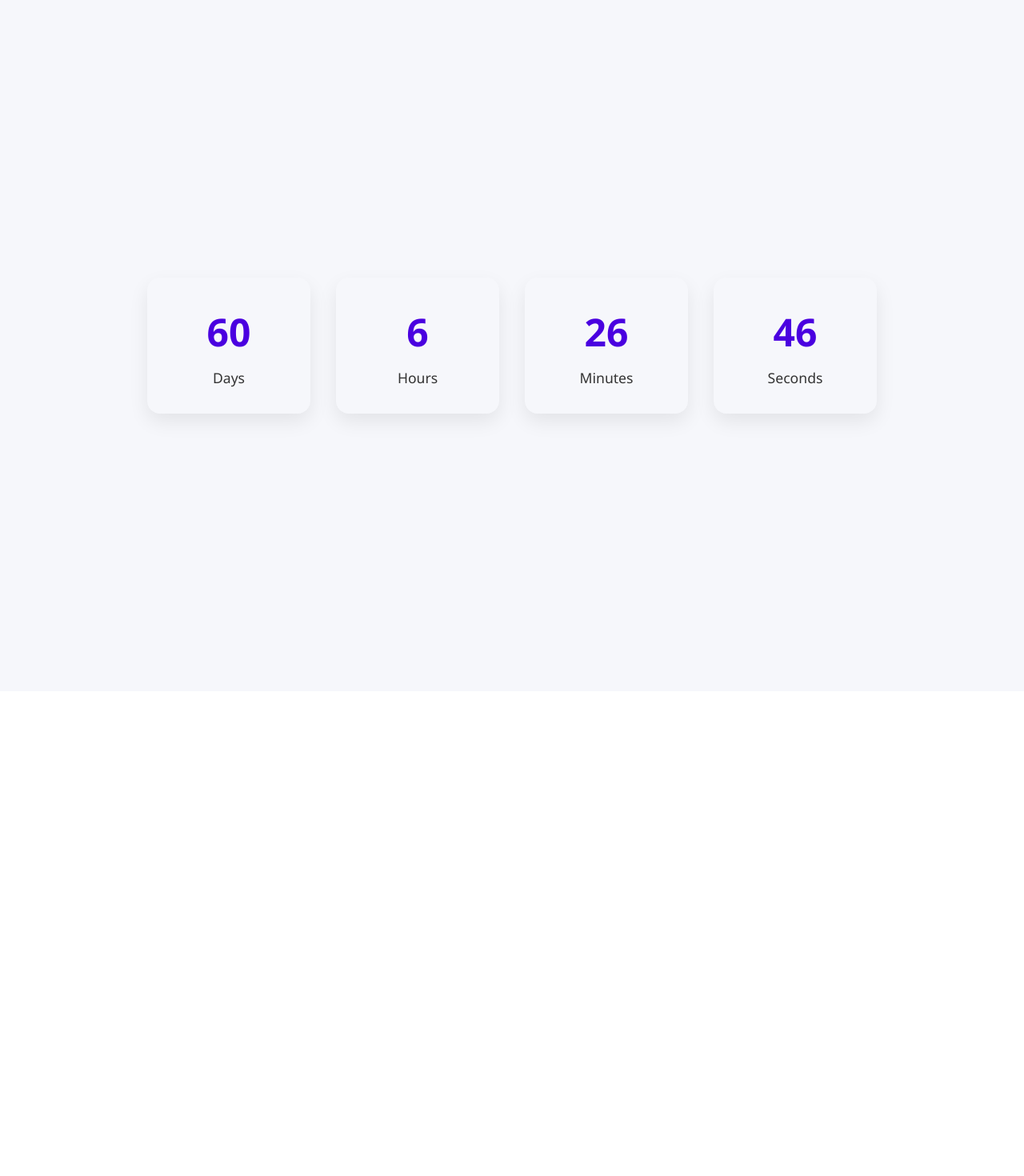
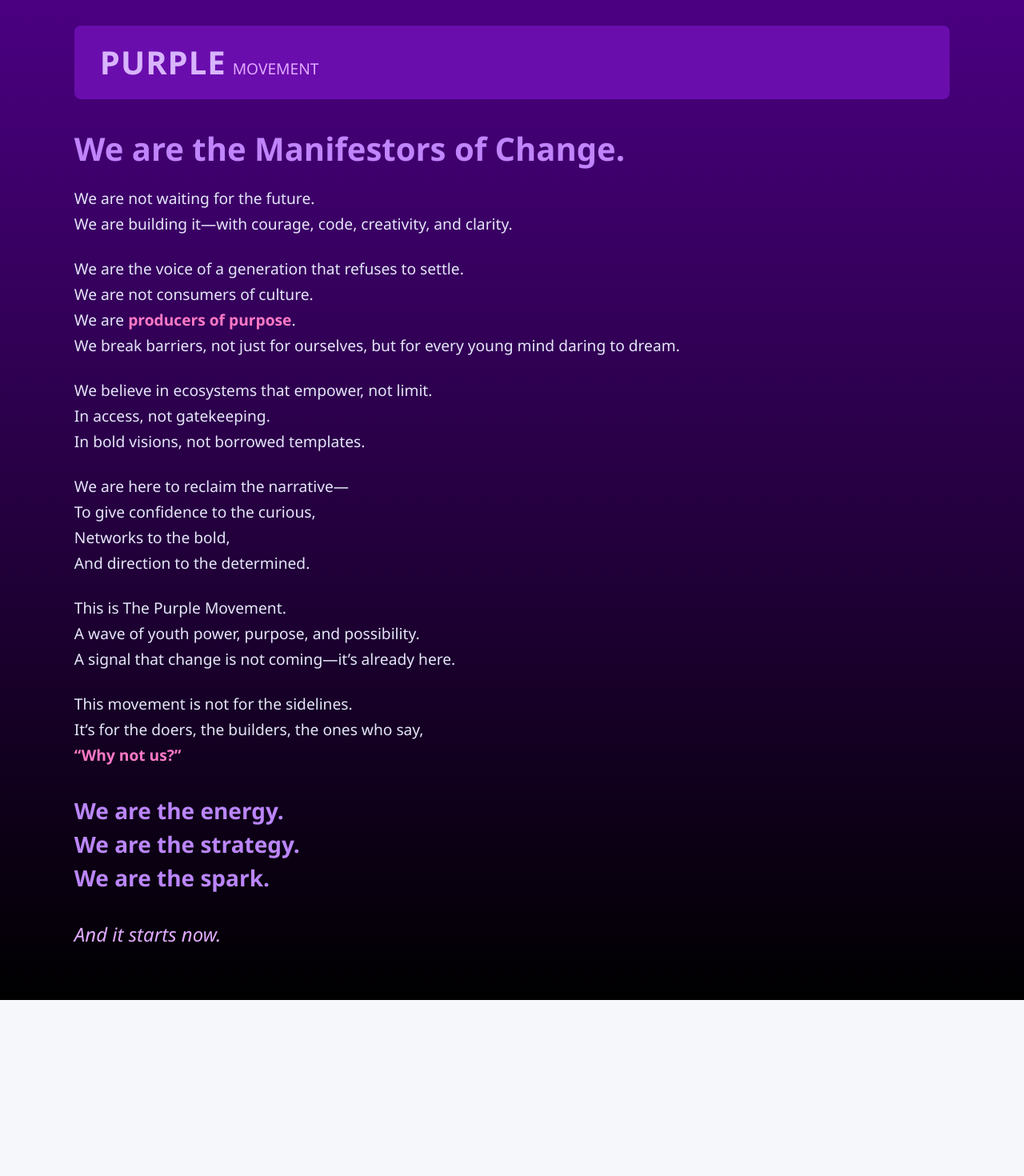
Before and after one commit to gtech-mulearn/Purple-Movement-Website, a React (Vite) app: page / in a window 1280 px wide. Shown: the top 1470 px of the page at 80% size. Before the commit the page ends 864 px from the top, so only its background shows below. Built offline with nearby package versions, Linux system fonts and the light colour scheme.

Commit message:
manifesto initial

```diff
--- a/src/App.tsx
+++ b/src/App.tsx
@@ -1,10 +1,12 @@
 import Counter from './Counter'
+import Manifesto from './Manifesto/manifesto';
 
 function App() {
   const targetDate = new Date("2025-06-07T00:00:00");
 
   return (
     <>
+    <Manifesto />
       <div>
         <Counter endTime={targetDate} />
       </div>
--- /dev/null
+++ b/src/Manifesto/manifesto.css
@@ -0,0 +1,81 @@
+.manifesto-container {
+  min-height: 100vh;
+  background: linear-gradient(to bottom, #4b0082, #000);
+  color: white;
+  font-family: 'Segoe UI', Tahoma, Geneva, Verdana, sans-serif;
+  padding: 2rem;
+}
+
+.manifesto-wrapper {
+  max-width: 90%;
+  margin: 0 auto;
+
+}
+
+.manifesto-header {
+  display: flex;
+  align-items: center;
+  justify-content: center;
+  margin-bottom: 2rem;
+}
+
+.manifesto-title-box {
+  width: 100%;
+  background-color: #6a0dad;
+  padding: 1rem 2rem;
+  border-radius: 0.5rem;
+}
+
+.manifesto-title {
+  font-size: 2.5rem;
+  font-weight: bold;
+  color: #d8b4fe;
+  letter-spacing: 1px;
+}
+
+.manifesto-subtitle {
+  font-size: 1.2rem;
+  color: #e0aaff;
+  margin-left: 0.5rem;
+}
+
+.manifesto-main-title {
+  font-size: 2.5rem;
+  font-weight: bold;
+  margin-bottom: 1rem;
+  color: #c084fc;
+}
+
+.manifesto-text {
+  font-size: 1.2rem;
+  line-height: 2rem;
+  margin-bottom: 1.5rem;
+  color: #e6e6fa;
+}
+
+.highlight-purple {
+  color: #c084fc;
+}
+
+.highlight-red {
+  color: #ff79c6;
+  font-weight: bold;
+}
+
+.bold {
+  font-weight: bold;
+}
+
+.manifesto-tagline {
+  font-size: 1.75rem;
+  color: #bb86fc;
+  font-weight: bold;
+  margin: 2rem 0 1rem;
+}
+
+.manifesto-callout {
+  font-size: 1.5rem;
+  color: #e0aaff;
+  font-style: italic;
+  margin: 2rem 0;
+}
--- /dev/null
+++ b/src/Manifesto/manifesto.tsx
@@ -0,0 +1,70 @@
+import React from "react";
+import "./manifesto.css";
+
+const Manifesto = () => {
+  return (
+    <div className="manifesto-container">
+      <div className="manifesto-wrapper">
+        <div className="manifesto-header">
+          <div className="manifesto-title-box">
+            <span className="manifesto-title">PURPLE</span>
+            <span className="manifesto-subtitle">MOVEMENT</span>
+          </div>
+        </div>
+      <div className="manifesto-text-wrapper">
+      <h1 className="manifesto-main-title">
+          We are the <span className="highlight-orange">Manifestors of Change.</span>
+        </h1>
+
+        <p className="manifesto-text">
+          We are not waiting for the future. <br />
+          We are building it—with courage, code, creativity, and clarity.
+        </p>
+
+        <p className="manifesto-text">
+          We are the voice of a generation that refuses to settle. <br />
+          We are not consumers of culture. <br />
+          We are <span className="highlight-red">producers of purpose</span>. <br />
+          We break barriers, not just for ourselves, but for every young mind daring to dream.
+        </p>
+
+        <p className="manifesto-text">
+          We believe in ecosystems that empower, not limit. <br />
+          In access, not gatekeeping. <br />
+          In bold visions, not borrowed templates.
+        </p>
+
+        <p className="manifesto-text">
+          We are here to <span className="highlight-orange">reclaim the narrative</span>— <br />
+          To give confidence to the curious, <br />
+          Networks to the bold, <br />
+          And direction to the determined.
+        </p>
+
+        <p className="manifesto-text">
+          This is <span className="highlight-orange">The Purple Movement</span>. <br />
+          A wave of youth power, purpose, and possibility. <br />
+          A signal that change is not coming—it’s already here.
+        </p>
+
+        <p className="manifesto-text">
+          This movement is not for the sidelines. <br />
+          It’s for the doers, the builders, the ones who say, <br />
+          <span className="highlight-red">“Why not us?”</span>
+        </p>
+
+        <p className="manifesto-tagline">
+          We are the energy. <br />
+          We are the strategy. <br />
+          We are the spark.
+        </p>
+
+        <p className="manifesto-callout">And it starts now.</p>
+      </div>
+
+      </div>
+    </div>
+  );
+};
+
+export default Manifesto;
```
